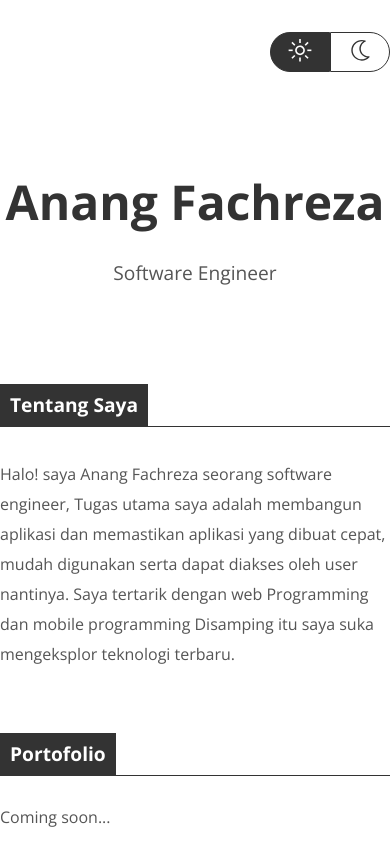
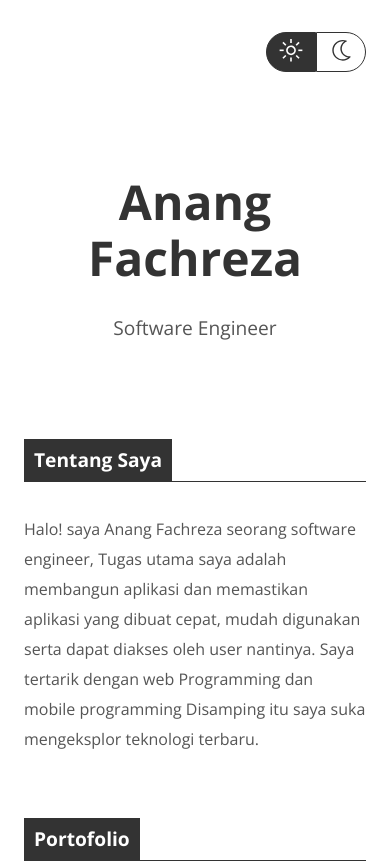
Before and after one commit to fcrezza/fcrezza.com, a Gatsby site: page / in a window 390 px wide. Shown: the top 863 px of the page. Built offline with nearby package versions, Linux system fonts and the light colour scheme; Gatsby itself is replaced by a stand-in of ours.

Commit message:
make somepart responsive

```diff
--- a/src/components/ButtonMode/button.module.css
+++ b/src/components/ButtonMode/button.module.css
@@ -25,3 +25,9 @@
 .buttonModeActive {
   background-color: #333;
 }
+
+@media (max-width: 480px) {
+  .buttonModeButton {
+    width: 50px;
+  }
+}
--- a/src/pages/index.module.css
+++ b/src/pages/index.module.css
@@ -51,3 +51,9 @@
 .socialMediaItem:not(:last-child) {
   margin-bottom: 1.2rem;
 }
+
+@media (max-width: 768px) {
+  .container {
+    padding: 0 1.5rem;
+  }
+}
```
